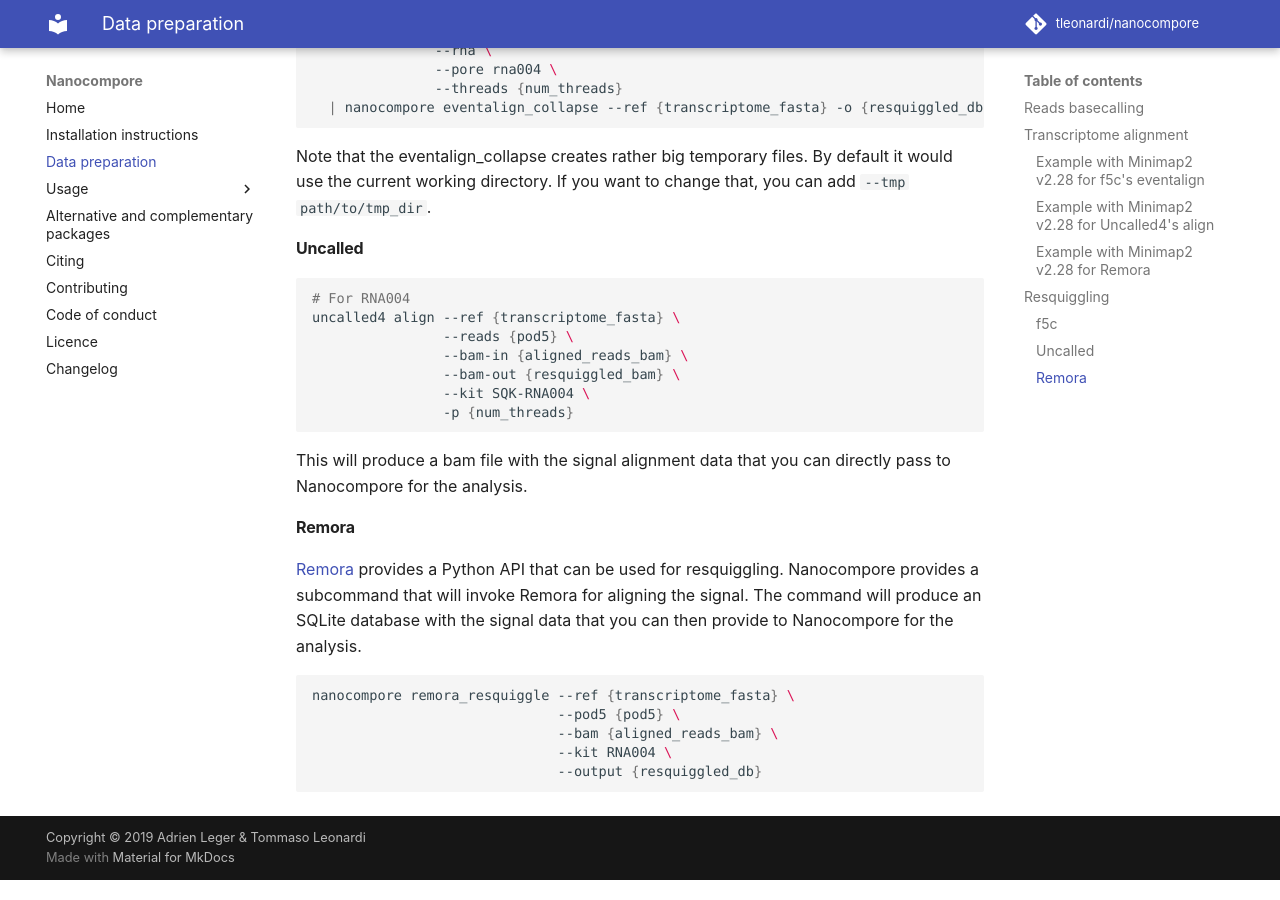
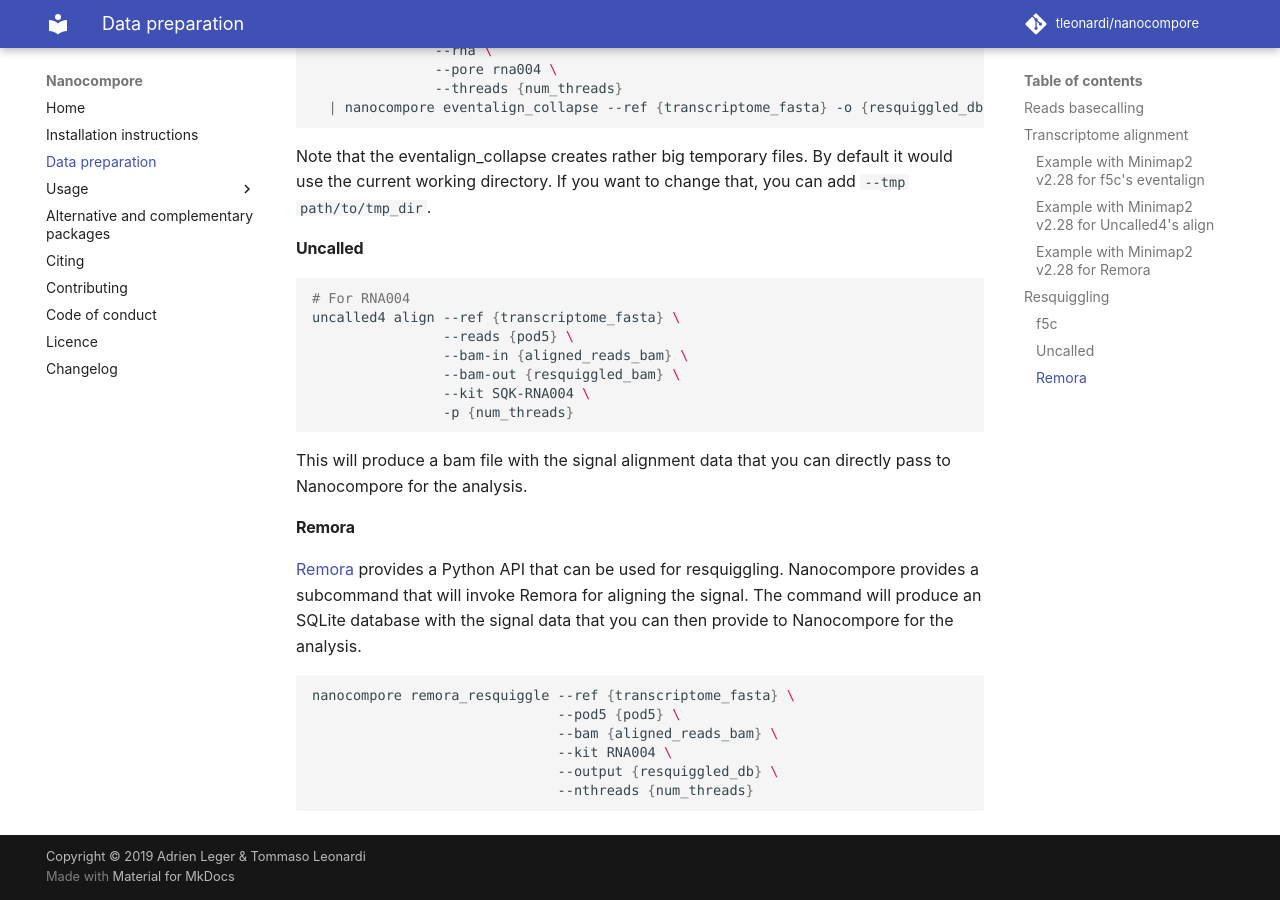
Before and after one commit to tleonardi/nanocompore, an MkDocs documentation site: the page built from docs/data_preparation.md, in a window 1280 px wide and 900 px high, scrolled down 2773 px. Built offline with MkDocs 1.6.1 and Material for MkDocs 9.7.7, drawn with Linux system fonts in a browser that asks for light colours; comment, search, counter and statistics services are not loaded.

Commit message:
Fix an incorrect argument name in the documentation

````diff
--- a/docs/data_preparation.md
+++ b/docs/data_preparation.md
@@ -104,7 +104,7 @@
                --rna \
                --pore rna004 \
                --threads {num_threads}
-  | nanocompore eventalign_collapse --ref {transcriptome_fasta} -o {resquiggled_db} --threads {num_threads}
+  | nanocompore eventalign_collapse --ref {transcriptome_fasta} -o {resquiggled_db} --nthreads {num_threads}
 ```
 Note that the eventalign_collapse creates rather big temporary files. By default it would use the current working directory. If you want to change that, you can add `--tmp path/to/tmp_dir`.
 
@@ -132,5 +132,6 @@
                               --pod5 {pod5} \
                               --bam {aligned_reads_bam} \
                               --kit RNA004 \
-                              --output {resquiggled_db}
+                              --output {resquiggled_db} \
+                              --nthreads {num_threads}
 ```
````
